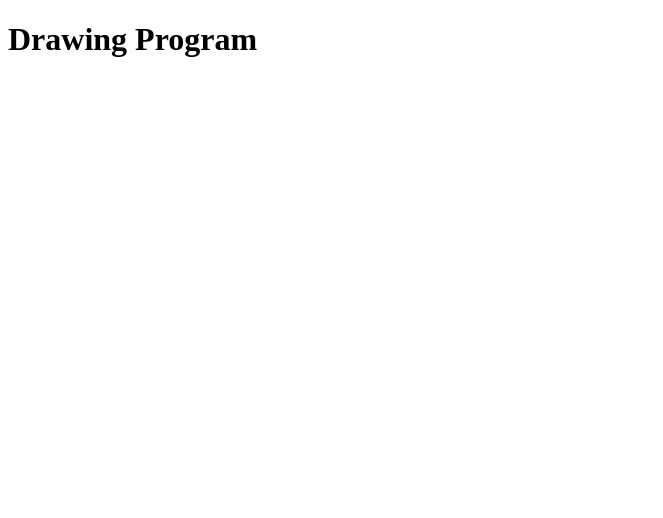
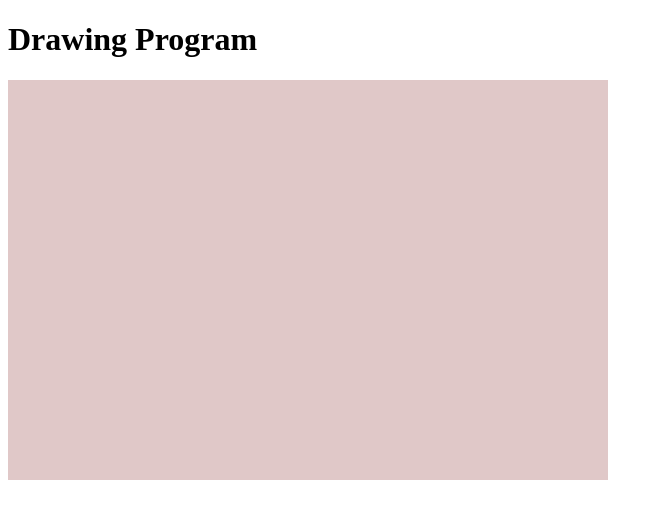
Before and after one commit to MariiaKamenska/less19, a plain HTML site: page index.html in a window 1280 px wide. Shown: the whole page, without its empty margins (0-663 px from the left). Drawn offline with Linux system fonts and the light colour scheme.

Commit message:
modified:   index.html

```diff
--- a/index.html
+++ b/index.html
@@ -8,6 +8,8 @@
 </head>
 <body>
     <h1>Drawing Program</h1>
+    <canvas id="imgCanvas" width="600" height="400"
+    onclick="draw(event)" style="background-color: rgb(224, 200, 200);"
 
 
     <!-- <script src="script.js"> -->
@@ -22,14 +24,15 @@
 
             //"#f00"
             ctx.fillStyle = "#ff0000";
+            ctx.strokeStyle = "#000000"
 
             ctx.beginPath();
 
             ctx.arc(posX, posY, 50, 0, 2 * Math.PI);
 
             ctx.fill();
+            ctx.stroke();
         }
-
         </script>
 </body>
 </html>
```
Lines whose indentation alone changed are shown as unchanged.
